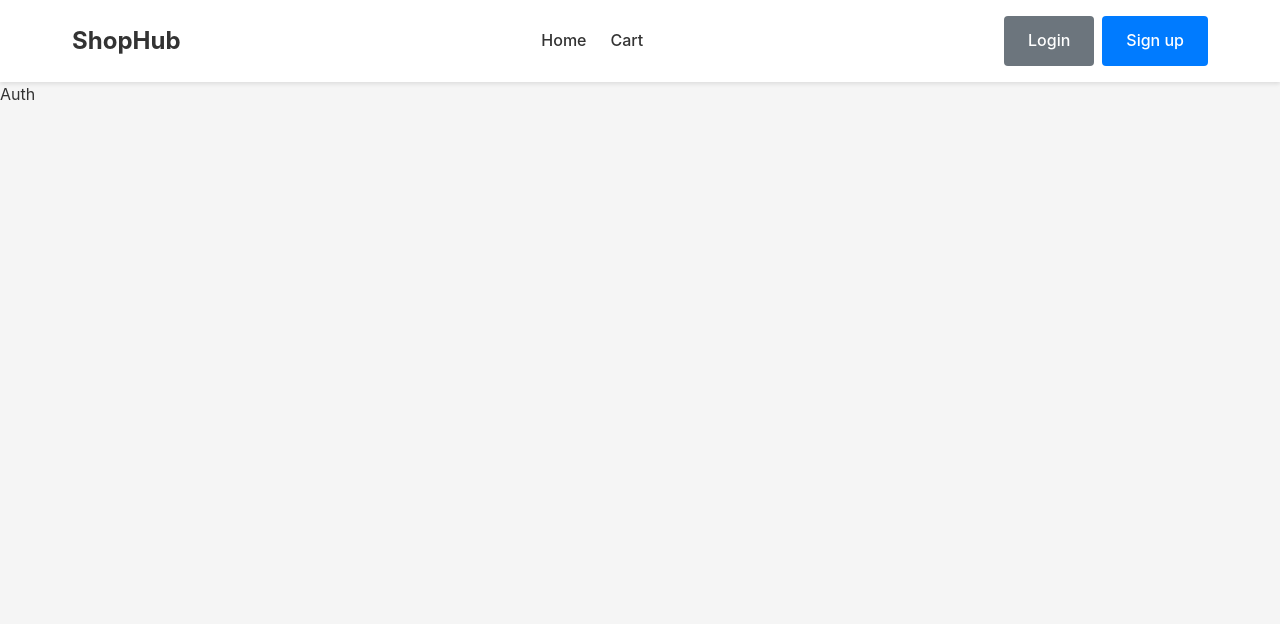
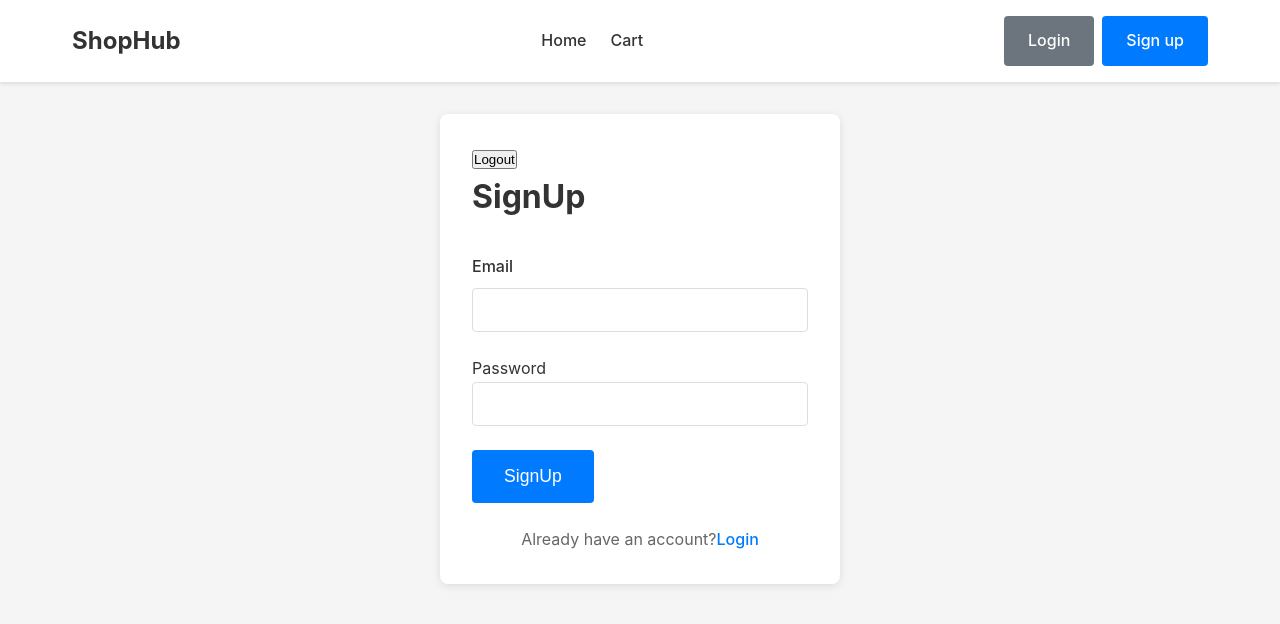
Before and after one commit to SUMEET775/e-commerce, a React (Vite) app: page /auth in a window 1280 px wide. Shown: the top 624 px of the page. Built offline with nearby package versions, Linux system fonts and the light colour scheme; the HTML template or start-up script is replaced by a standard one.

Commit message:
added auth

```diff
--- a/src/App.jsx
+++ b/src/App.jsx
@@ -5,9 +5,11 @@
 import Auth from "./pages/Auth";
 import Checkout from "./pages/Checkout";
 import Navbar from "./components/Navbar";
+import AuthProvider from "./context/AuthContext";
 
 const App = () => {
   return (
+    <AuthProvider>
       <div className="app">
         <Navbar />
         <Routes>
@@ -16,6 +18,7 @@
           <Route path="/checkout" element={<Checkout />} />
         </Routes>
       </div>
+    </AuthProvider>
   );
 };
 
--- /dev/null
+++ b/src/context/AuthContext.jsx
@@ -0,0 +1,54 @@
+import { createContext, useState } from "react";
+import { set } from "react-hook-form";
+
+export const AuthContext = createContext();
+
+export default function AuthProvider({ children }) {
+  const [user, setuser] = useState(
+    localStorage.getItem("currentUserEmail")
+      ? { email: localStorage.getItem("currentUserEmail") }
+      : null,
+  );
+
+  function signUp(email, password) {
+    const users = JSON.parse(localStorage.getItem("users") || "[]");
+
+    if (users.find((u) => u.email === email)) {
+      return { success: false, error: "email already exists" };
+    }
+    const newUsers = { email, password };
+    users.push(newUsers);
+    localStorage.setItem("users", JSON.stringify(users));
+    localStorage.setItem("currentUserEmail", JSON.stringify(email));
+
+    setuser({ email });
+
+    return { success: true };
+  }
+
+  function login(email, password) {
+    const users = JSON.parse(localStorage.getItem("users") || "[]");
+
+    const user = users.find(
+      (u) => u.email === email && u.password === password,
+    );
+
+    if (!user) {
+      return { success: false, error: "invalid email or password" };
+    }
+    localStorage.setItem("currentUserEmail", email);
+    setuser({ email });
+    return { success: true };
+  }
+
+  function logOut() {
+    localStorage.removeItem("currentUserEmail");
+    setuser(null);
+  }
+
+  return (
+    <AuthContext.Provider value={{ signUp, user, logOut, login }}>
+      {children}
+    </AuthContext.Provider>
+  );
+}
--- a/src/pages/Auth.jsx
+++ b/src/pages/Auth.jsx
@@ -1,9 +1,126 @@
-import React from 'react'
+import React, { useContext, useState } from "react";
+import { useForm } from "react-hook-form";
+import { AuthContext } from "../context/AuthContext";
+import { useNavigate } from "react-router-dom";
 
 const Auth = () => {
+  let navigate = useNavigate();
+  const [mode, setmode] = useState("signup");
+  const [error, seterror] = useState(null);
+  const { signUp, user, login, logOut } = useContext(AuthContext);
+  const {
+    register,
+    handleSubmit,
+    formState: { errors },
+  } = useForm();
+
+  function onSubmit(data) {
+    seterror(null);
+    let result;
+    if (mode === "signup") {
+      result = signUp(data.email, data.password);
+    } else {
+      result = login(data.email, data.password);
+    }
+
+    if (result.success) {
+      navigate("/");
+    } else {
+      seterror(result.error);
+    }
+  }
+
   return (
-    <div>Auth</div>
-  )
-}
+    <div className="page">
+      <div className="container">
+        <div className="auth-container">
+          {user && <p>User logged in :{user.email}</p>}
+          <button
+            onClick={() => {
+              logOut();
+            }}
+          >
+            Logout
+          </button>
+          <h1 className="page-title">
+            {mode === "signup" ? "SignUp" : " Login"}
+          </h1>
+          <form className="auth-form" onSubmit={handleSubmit(onSubmit)}>
+            {error && <div className="error-message">{error}</div>}
 
-export default Auth
+            <div className="form-group">
+              <label className="form-label" htmlFor="email">
+                Email
+              </label>
+              <input
+                className="form-input"
+                type="email"
+                id="email"
+                {...register("email", { required: "Email is required" })}
+              />
+              {errors.email && (
+                <span className="form-error">{errors.email.message}</span>
+              )}
+            </div>
+            <div className="form-group">
+              <label className="from-label" htmlFor="password">
+                Password
+              </label>
+              <input
+                className="form-input"
+                type="password"
+                id="password"
+                {...register("password", {
+                  required: "password is required",
+                  minLength: {
+                    value: 6,
+                    message: "Password must be at least 6 characters",
+                  },
+                  maxLength: {
+                    value: 12,
+                    message: "Password must be less than 12 characters",
+                  },
+                })}
+              />
+              {errors.password && (
+                <span className="form-error">{errors.password.message}</span>
+              )}
+            </div>
+            <button className="btn btn-primary btn-large">
+              {mode === "signup" ? "SignUp" : " Login"}
+            </button>
+          </form>
+          <div className="auth-switch">
+            {mode === "signup" ? (
+              <p>
+                Already have an account?
+                <span
+                  className="auth-link"
+                  onClick={() => {
+                    setmode("login");
+                  }}
+                >
+                  Login
+                </span>
+              </p>
+            ) : (
+              <p>
+                Don't have an account{" "}
+                <span
+                  className="auth-link"
+                  onClick={() => {
+                    setmode("signup");
+                  }}
+                >
+                  SignUp
+                </span>
+              </p>
+            )}
+          </div>
+        </div>
+      </div>
+    </div>
+  );
+};
+
+export default Auth;
```
Lines whose indentation alone changed are shown as unchanged.
